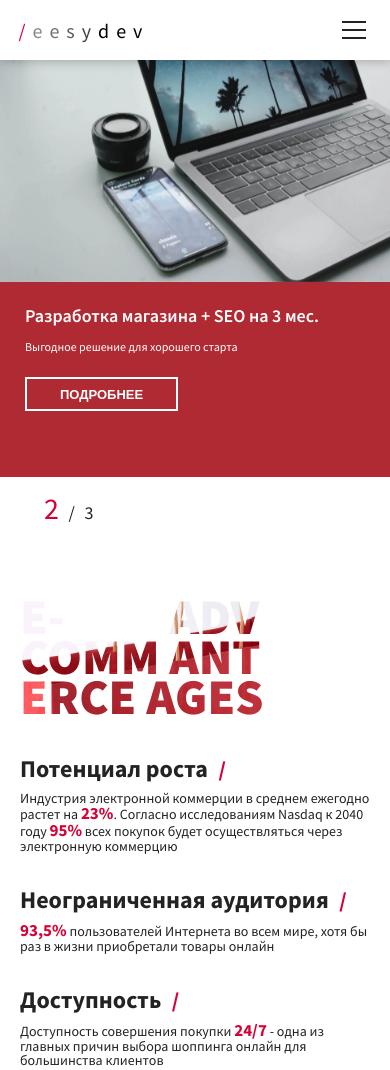
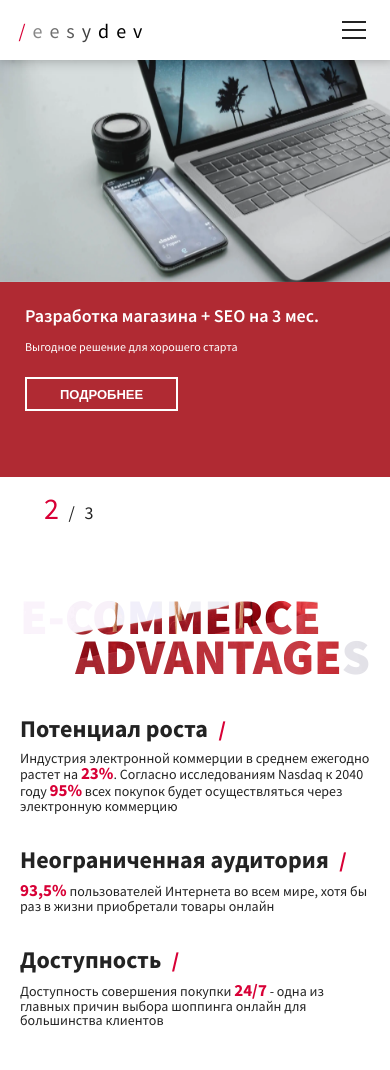
Before and after one commit to eesyDev/main, a plain HTML site: page index.html in a window 390 px wide. Shown: the top 1070 px of the page. Drawn offline with nearby package versions, Linux system fonts and the light colour scheme.

Commit message:
fuck da industry

```diff
--- a/index.html
+++ b/index.html
@@ -211,6 +211,9 @@
                 <div class="business-content">
                     <div class="clipped-text">
                         E- &emsp; &ensp; ADV<br>COMM&nbsp;ANT<br>ERCE AGES
+                    </div>
+                    <div class="clipped-text clipped-text-2">
+                        E-COMMERCE <br> <span>ADVANTAGES</span>
                     </div>
 
                     <!-- <div class="clipped"> -->
--- a/js/main.js
+++ b/js/main.js
@@ -26,10 +26,13 @@ const mainSwiper = new Swiper('.swipermain', {
             allowTouchMove: false
         },
         260: {
-            allowTouchMove: true
+            allowTouchMove: true,
+            autoplay: {
+                delay: 5000,
+                disableOnInteraction: true
+            }
         }
     }
-
 });
 
 const textSwiper = new Swiper('.swipertext', {
@@ -672,19 +675,9 @@ modalWindow();
 
 function changeMedia () {
     const uncleSamImg = document.querySelector('.page-services .high .right')
+    const  windowWidth = window.innerWidth;
 
     window.addEventListener('resize', (e) => {
-        const  windowWidth = window.innerWidth;
-        // const bigLetters = document.querySelector('.clipped-text');
-
-        // if (windowWidth < 1199) {
-        //     bigLetters.innerHTML = 'E-COMMERCE <br> <span>ADVANTAGES</span>'
-        // } else if (windowWidth < 475) {
-        //     bigLetters.innerHTML = 'E-COMMERCE <br> <span>ADVANTAGES</span>';
-        // } else {
-        //     bigLetters.innerHTML = 'E- &emsp; &ensp; ADV<br>COMM&nbsp;ANT<br>ERCE AGES';
-        // }
-
         if (windowWidth < 768) {
             uncleSamImg.innerHTML = '<img src="img/unclesam.svg" alt="image">';
         } else {
@@ -692,28 +685,21 @@ function changeMedia () {
         }
     });
 
-    const  windowWidth = window.innerWidth;
     window.addEventListener('load', (e) => {
-
-        const bigLetters = document.querySelector('.clipped-text');
-
-        // if (windowWidth < 1199) {
-        //     bigLetters.innerHTML = 'E-COMMERCE <br> <span>ADVANTAGES</span>'
-        // } else {
-        //     bigLetters.innerHTML = 'E- &emsp; &ensp; ADV<br>COMM&nbsp;ANT<br>ERCE AGES'
-        // }
-
         if (windowWidth < 768) {
             uncleSamImg.innerHTML = '<img src="img/unclesam.svg" alt="image">';
         } else {
             uncleSamImg.innerHTML = '<img src="img/unclesam-engcolor.svg" alt="image">';
         }
-
-
     });
 
     if (windowWidth > 475) {
         C();
+
+        const swiperwrap = document.querySelectorAll('.swiper-wrapper');
+        swiperwrap.addEventListener('click', () => {
+            swiper.autoplay.stop();
+        });
     }
 };
 changeMedia();
--- a/style.scss
+++ b/style.scss
@@ -935,7 +935,7 @@ textarea, input[type="text"], input[type="button"], input[type="submit"] {
             -webkit-text-fill-color: transparent; /* переопределяет цвет текста с белого на прозрачный в браузерах на webkit */
             -moz-text-fill-color: transparent;
             -ms-text-fill-color: transparent;
-            text-fill-color: transparent;
+            text-fill-color: $darkred;
             -webkit-background-clip: text;
             -moz-background-clip: text;
             -ms-background-clip: text;
@@ -947,6 +947,9 @@ textarea, input[type="text"], input[type="button"], input[type="submit"] {
             overflow: hidden;
             white-space: nowrap;
 
+        }
+        .clipped-text.clipped-text-2 {
+            display: none;
         }
         .business-advantages {
             width: 38%;
@@ -2578,6 +2581,7 @@ textarea, input[type="text"], input[type="button"], input[type="submit"] {
         .business-content {
             flex-direction: column;
             .clipped-text {
+                display: none;
                 text-align: left;
                 width: 100%;
                 font-size: 125px;
@@ -2586,6 +2590,9 @@ textarea, input[type="text"], input[type="button"], input[type="submit"] {
                     text-align: right;
                     width: 100%;
                 }
+            }
+            .clipped-text.clipped-text-2 {
+                display: block;
             }
             .business-advantages {
                 width: 100%;
```
Also changed, not shown: style.css, 1 other file.
